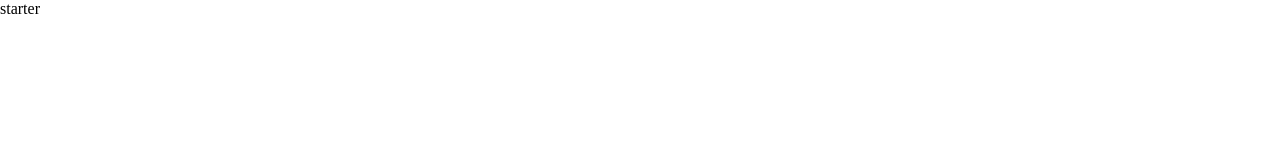
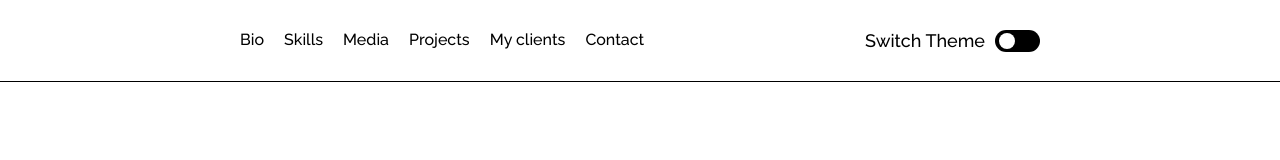
Before and after one commit to MohamedMF2/portfolio, a plain HTML site: page index.html in a window 1280 px wide. Drawn offline with Linux system fonts and the light colour scheme.

Commit message:
finished the header component

```diff
--- a/index.html
+++ b/index.html
@@ -1,12 +1,41 @@
 <!DOCTYPE html>
 <html lang="en">
-<head>
-    <meta charset="UTF-8">
-    <meta name="viewport" content="width=device-width, initial-scale=1.0">
-    <link rel="stylesheet" href="style.css">
+  <head>
+    <meta charset="UTF-8" />
+    <meta name="viewport" content="width=device-width, initial-scale=1.0" />
+    <link rel="preconnect" href="https://fonts.googleapis.com" />
+    <link rel="preconnect" href="https://fonts.gstatic.com" crossorigin />
+    <link
+      href="https://fonts.googleapis.com/css2?family=Poppins:ital,wght@0,100;0,200;0,300;0,400;0,500;0,600;0,700;0,800;0,900;1,100;1,200;1,300;1,400;1,500;1,600;1,700;1,800;1,900&family=Raleway:ital,wght@0,100;0,200;0,300;0,400;0,500;0,600;0,700;0,800;0,900;1,100;1,200;1,300;1,400;1,500;1,600;1,700;1,800;1,900&display=swap"
+      rel="stylesheet"
+    />
+    <link rel="stylesheet" href="style.css" />
     <title>Mohamed Fouad</title>
-</head>
-<body>
-    <h1>starter </h1>
-</body>
+  </head>
+  <body>
+    <div class="container">
+      <header class="header">
+        <nav class="navigation">
+          <ul class="navigation_list">
+            <li><a href="#" class="navigation_link">Bio</a></li>
+            <li><a href="#" class="navigation_link">Skills</a></li>
+            <li><a href="#" class="navigation_link">Media</a></li>
+            <li><a href="#" class="navigation_link">Projects</a></li>
+            <li><a href="#" class="navigation_link">My clients</a></li>
+            <li><a href="#" class="navigation_link">Contact</a></li>
+          </ul>
+        </nav>
+        <div class="toggle">
+          <h3 class="toggle__title">Switch Theme</h3>
+          <input
+            type="checkbox"
+            name="toggle checkbox"
+            id="toggle"
+            class="toggle__checkbox"
+          />
+          <label for="toggle" class="toggle__label"> </label>
+        </div>
+      </header>
+    </div>
+  </body>
 </html>
--- a/style.css
+++ b/style.css
@@ -1,7 +1,7 @@
 /*CSS Reset*/
-
+@charset "UTF-8";
 :root {
-  --container-width: 119rem;
+  --container-width: 80rem;
   --gutter: 2rem;
   --color-black: #000;
   --color-white: #fff;
@@ -38,8 +38,6 @@
 * {
   padding: 0;
   margin: 0;
-  box-sizing: border-box;
-  font: initial;
 }
 
 *,
@@ -57,6 +55,7 @@ button {
   background-color: transparent;
   border: none;
   cursor: pointer;
+  border: 0;
 }
 
 ul,
@@ -64,3 +63,98 @@ ol {
   list-style: none;
 }
 /*End of CSS Reset*/
+
+html {
+  font-size: 62.5%;
+}
+body {
+  font-size: 1.6rem;
+  font-family: var(--font-family-raleway);
+  background-color: var(--color-background);
+  color: var(--color-text);
+}
+
+.container {
+  margin: 0px auto;
+  max-width: var(--container-width);
+}
+
+.header {
+  position: relative;
+  padding: 3rem 0;
+  display: flex;
+  justify-content: center;
+}
+.header::before {
+  content: "";
+  position: absolute;
+  /* background-color: red; */
+  height: 100%;
+  width: 100vw;
+  border-bottom: 0.1rem solid var(--color-input-border);
+  top: 0;
+  z-index: -1;
+}
+
+.navigation_list {
+  display: flex;
+  gap: 2rem;
+}
+
+.navigation_link:link,
+.navigation_link:visited {
+  text-decoration: none;
+  font-weight: var(--font-weight-medium);
+}
+
+.navigation_link:hover,
+.navigation_link:active {
+  text-decoration: underline;
+  color: var(--color-text);
+}
+
+/*toggle*/
+.toggle {
+  display: flex;
+  gap: 1rem;
+  margin-left: auto;
+}
+
+.toggle__title {
+  font-size: var(--font-size-18);
+  font-weight: var(--font-weight-medium);
+}
+.toggle__checkbox {
+  display: none;
+}
+.toggle__label {
+  display: block;
+  position: relative;
+  background-color: var(--color-black);
+  width: 4.5rem;
+  height: 2.2rem;
+  cursor: pointer;
+  border-radius: 1.5rem;
+  padding: 0.3rem 0.4rem;
+  transition: 0.3s;
+}
+.toggle__label::after {
+  content: "";
+  width: 1.6rem;
+  height: 1.6rem;
+  border-radius: 50%;
+  display: block;
+  background-color: var(--color-white);
+  transition: 0.3s;
+}
+
+.toggle__checkbox:checked + .toggle__label {
+  background-color: var(--color-white);
+}
+
+.toggle__checkbox:checked + .toggle__label::after {
+  transform: translateX(2.1rem);
+  background-color: var(--color-green);
+}
+
+/*end toggle*/
```
